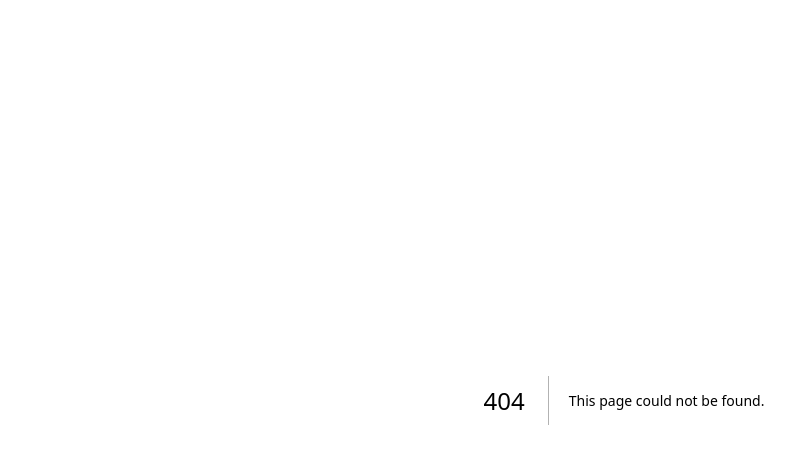
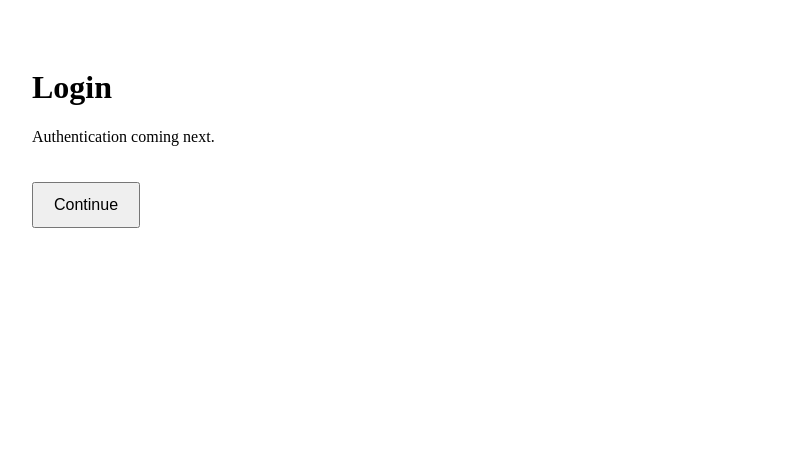
Before and after one commit to Dividshope/MatchStake, a Next.js app: page /login in a window 1280 px wide. Before the commit this address had no page. Shown: the top 464 px of the page, without its empty margins (16-811 px from the left). Built offline with nearby package versions, Linux system fonts and the light colour scheme.

Commit message:
Create page.tsx
Add login page

```diff
--- /dev/null
+++ b/app/login/page.tsx
@@ -0,0 +1,19 @@
+export default function LoginPage() {
+  return (
+    <main style={{ padding: 40 }}>
+      <h1>Login</h1>
+      <p>Authentication coming next.</p>
+
+      <button
+        style={{
+          marginTop: 20,
+          padding: "12px 20px",
+          fontSize: 16,
+          cursor: "pointer"
+        }}
+      >
+        Continue
+      </button>
+    </main>
+  )
+}
```
